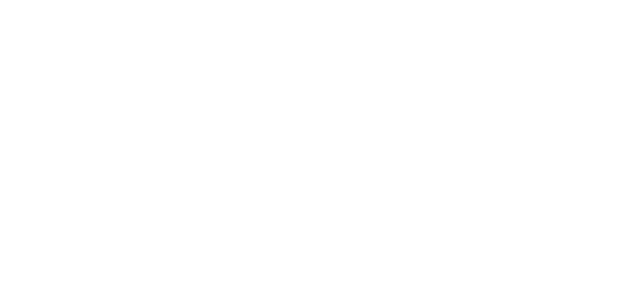
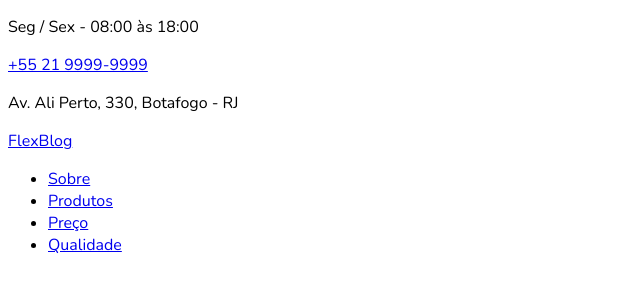
Before and after one commit to BHzdev/flexblog, a plain HTML site: page index.html in a window 1280 px wide. Shown: the whole page, without its empty margins (0-640 px from the left). Drawn offline with nearby package versions, Linux system fonts and the light colour scheme.

Commit message:
add header html

```diff
--- a/index.html
+++ b/index.html
@@ -14,7 +14,29 @@
 </head>
 
 <body>
+  <div class="superinfo-bg">
+    <div class="superinfo">
+      <p>Seg / Sex - 08:00 às 18:00</p>
+      <a href="tel:+552199999999">+55 21 9999-9999</a>
+      <p>Av. Ali Perto, 330, Botafogo - RJ</p>
+    </div>
+  </div>
 
+  <header class="menu-bg">
+    <div class="menu">
+      <div class="menu-logo">
+        <a href="#">FlexBlog</a>
+      </div>
+      <nav>
+        <ul>
+          <li><a href="#sobre">Sobre</a></li>
+          <li><a href="#produtos">Produtos</a></li>
+          <li><a href="#preco">Preço</a></li>
+          <li><a href="#qualidade">Qualidade</a></li>
+        </ul>
+      </nav>
+    </div>
+  </header>
 </body>
 
 </html>
```
